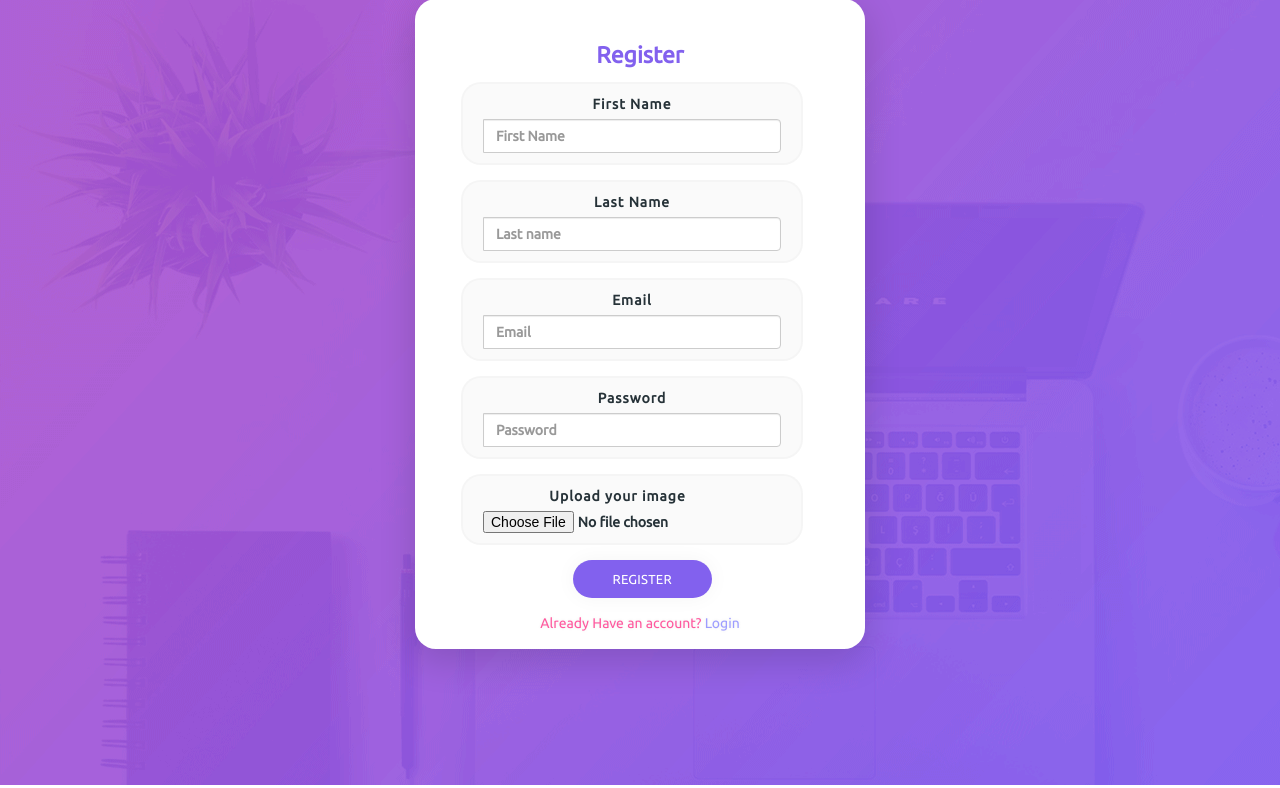
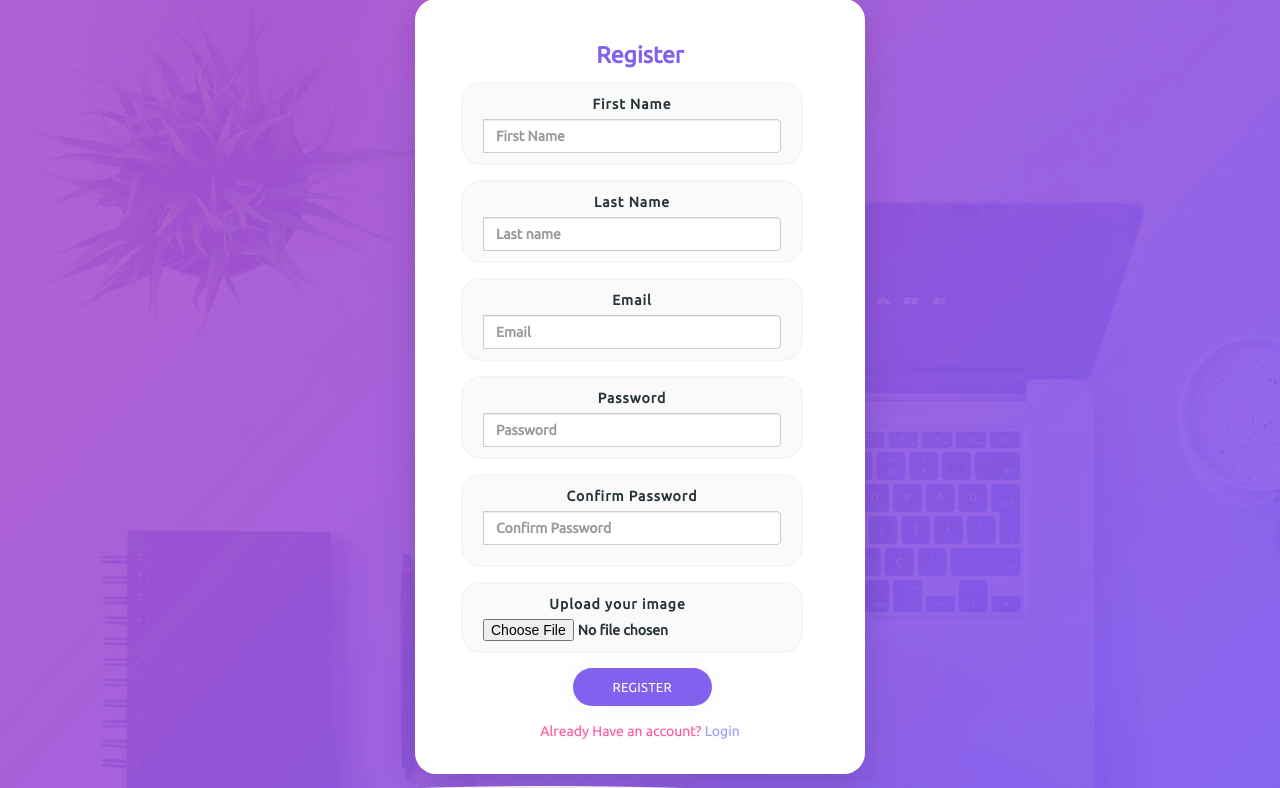
Before and after one commit to RitikMody/face-recognition-system, a Django app: page /register in a window 1280 px wide. Shown: the part 15-803 px from the top of the page. Run offline with Django 3.2, Linux system fonts and the light colour scheme; some libraries are stand-ins or nearby versions.

Commit message:
confirm password added

```diff
--- a/login/forms.py
+++ b/login/forms.py
@@ -5,6 +5,8 @@ from django.contrib.auth.forms import *
 
 
 class RegisterForm(forms.ModelForm):
+    password2 = forms.CharField(
+        min_length=6, max_length=14, label='Confirm Password', widget=forms.PasswordInput(attrs={'class': 'form-control', 'id': 'password2', 'onkeyup': 'check()', 'placeholder': 'Confirm Password'}))
 
     class Meta:
         model = Staff
@@ -20,4 +22,4 @@ class RegisterForm(forms.ModelForm):
         self.fields['lname'].widget = forms.TextInput(
             attrs={'class': 'form-control', 'placeholder': 'Last name'})
         self.fields['passwrd'].widget = forms.PasswordInput(
-            attrs={'class': 'form-control', 'placeholder': 'Password'})
+            attrs={'class': 'form-control', 'id': 'password', 'onkeyup': 'check()', 'placeholder': 'Password', 'minlength': 6, 'maxlength': 14})
--- a/login/static/login/css/login.css
+++ b/login/static/login/css/login.css
@@ -183,7 +183,7 @@ form.form1 {
 
 #video_feed {
   width: 200%;
-  height: 150%;
+  height: 145%;
   border: 2px solid black;
   padding: 2%;
 }
@@ -199,6 +199,7 @@ transform: scale(-1, 1);
 #or{
   font-size: 300%;
   margin-top: 150%;
+  color: #fff;
 }
 
 @media (max-width: 600px) {
--- a/login/static/login/css/register.css
+++ b/login/static/login/css/register.css
@@ -7,7 +7,7 @@
 .main {
     background-color: #FFFFFF;
     width: 450px;
-    height: 650px;
+    height: 775px;
     margin: 1em auto;
     border-radius: 1.5em;
     box-shadow: 0px 11px 35px 2px rgba(0, 0, 0, 0.14);
--- a/login/templates/login/login.html
+++ b/login/templates/login/login.html
@@ -17,7 +17,7 @@
 <body id="body">
     {% if messages %}
     {% for message in messages %}
-    <div class="alert alert-info alert-dismissible">
+    <div class="alert {% if message.tags %}alert-{{ message.tags }}{% endif %} alert-dismissible" role="alert">
         <a href="#" class="close" data-dismiss="alert" aria-label="close">&times;</a>
         <p align="center">{{message}}</p>
     </div>
@@ -51,7 +51,8 @@
                     <!-- <img src="../../../captured_images/img2.jpg"  alt="not found" > -->
                     <form class="form1" method="POST">
                         {% csrf_token %}
-                        <button type="submit" id="button" class="button2" name="facelogin" onclick="document.getElementById('video_feed').setAttribute('display', null)">
+                        <button type="submit" id="button" class="button2" name="facelogin"
+                            onclick="document.getElementById('video_feed').setAttribute('display', null)">
                             Face Login
                         </button>
                     </form>
@@ -60,4 +61,5 @@
         </div>
     </div>
 </body>
+
 </html>
--- a/login/templates/login/register.html
+++ b/login/templates/login/register.html
@@ -1,21 +1,35 @@
 {% load static %}
 <html>
+
 <head>
     <link rel="stylesheet" type="text/css" href="{% static 'login/css/register.css' %}" />
     <link rel="stylesheet" href="css/style.css">
     <link href="https://fonts.googleapis.com/css?family=Ubuntu" rel="stylesheet">
     <meta name="viewport" content="width=device-width, initial-scale=1" />
-    <link rel="stylesheet" href="path/to/font-awesome/css/font-awesome.min.css">
+    <link rel="stylesheet" href="https://cdnjs.cloudflare.com/ajax/libs/font-awesome/4.7.0/css/font-awesome.min.css">
     <link rel="stylesheet" href="https://maxcdn.bootstrapcdn.com/bootstrap/3.4.1/css/bootstrap.min.css">
     <script src="https://ajax.googleapis.com/ajax/libs/jquery/3.5.1/jquery.min.js"></script>
     <script src="https://maxcdn.bootstrapcdn.com/bootstrap/3.4.1/js/bootstrap.min.js"></script>
     <title>Register</title>
 </head>
+<script>
+    var check = function () {
+        if (document.getElementById('password').value ==
+            document.getElementById('password2').value) {
+            document.getElementById('alertPassword').style.color = '#8CC63E';
+            document.getElementById('alertPassword').innerHTML = '<span>Passwords Match !</span>';
+        } else {
+            document.getElementById('alertPassword').style.color = '#EE2B39';
+            document.getElementById('alertPassword').innerHTML = '<span>Passwords do not match</span>';
+        }
+    }
+</script>
 
 <body id="body">
+
     {% if messages %}
     {% for message in messages %}
-    <div class="alert alert-info alert-dismissible">
+    <div class="alert {% if message.tags %}alert-{{ message.tags }}{% endif %} alert-dismissible" role="alert">
         <a href="#" class="close" data-dismiss="alert" aria-label="close">&times;</a>
         <p align="center">{{message}}</p>
     </div>
@@ -70,6 +84,15 @@
             <div class="form-group">
                 <div class="un ">
                     <div class="input-group">
+                        <label>Confirm Password</label>
+                        {{form.password2}}
+                    </div>
+                    <p id="alertPassword"></p>
+                </div>
+            </div>
+            <div class="form-group">
+                <div class="un ">
+                    <div class="input-group">
                         <label>Upload your image</label>
                         {{form.img}}
                     </div>
@@ -85,6 +108,4 @@
 
 </body>
 
-
-
 </html>
--- a/login/views.py
+++ b/login/views.py
@@ -32,17 +32,19 @@ classifier = cv2.CascadeClassifier(os.path.join(
 # Create your views here.
 model = load_model("face_ver2.h5")
 
+
 def pre_process(path):
-  im = Image.open(path)
-  out = im.resize((96,96))
-  out = np.expand_dims(out, axis=0)
-  return np.array(out)
+    im = Image.open(path)
+    out = im.resize((96, 96))
+    out = np.expand_dims(out, axis=0)
+    return np.array(out)
 
 
 def register(request):
     if request.method == 'POST':
         form = RegisterForm(request.POST, request.FILES)
         if form.is_valid():
+            del form.fields['password2']
             email = form.cleaned_data['email']
             try:
                 staff_obj = Staff.objects.get(email=email)
@@ -55,7 +57,7 @@ def register(request):
                 frame = cv2.imread("media/"+str(obj.img))
                 gray = cv2.cvtColor(frame, cv2.COLOR_BGR2GRAY)
                 bboxes = classifier.detectMultiScale(gray)
-                if(len(bboxes)==1):
+                if(len(bboxes) == 1):
                     for box in bboxes:
                         x, y, width, height = box
                         x2, y2 = x + width, y + height
@@ -72,7 +74,6 @@ def register(request):
                         request, f'Unable to detect a unique face. Please upload one with just your face.')
                     obj.delete()
                     return redirect('register')
-
 
                 mail_subject = 'Verify your email account.'
                 current_site = get_current_site(request)
@@ -130,7 +131,7 @@ def login(request):
                         print(request.session['email'])
                         return redirect('home')
                     else:
-                        messages.error(
+                        messages.warning(
                             request, f'This password is incorrect. Please enter the correct passsword.')
                         return render(request, 'login/login.html')
                 else:
@@ -148,21 +149,36 @@ def login(request):
         for image in os.listdir(y):
             obj = Staff.objects.get(img='images/' + image)
             score = 0
-            score = model.predict([x,pre_process(y + '/' + image)])
+            score = model.predict([x, pre_process(y + '/' + image)])
             # print(obj.email+"="+score)
             if score > 0.5:
                 scores[obj.email] = score
         if len(scores) > 0:
+            print(len(scores))
             email = max(scores, key=scores.get)
-            request.session['email'] = email
-            return redirect('home')
+            try:
+                obj = Staff.objects.get(email=email)
+                print(obj)
+                if obj:
+                    if obj.is_email_active:
+                        request.session['email'] = email
+                        return redirect('home')
+                    else:
+                        messages.error(
+                            request, f'Please verify your email account first.')
+                        return redirect('login')
+            except:
+                pass
         else:
             messages.error(
-                        request, f'Unable to recognise the face.')
+                request, 'Unable to recognise the face.')
+            return redirect('login')
+            # return render(request, 'login/login.html', {'set_value': 0})
 
         return render(request, 'login/login.html', {'set_value': 1})
 
     return render(request, 'login/login.html')
+
 
 def home(request):
     try:
```
Also changed, not shown: facial_Login/settings.py (+7 -2 lines), captured_images/img.jpg, captured_images/img2.jpg, db.sqlite3, requirements.txt (line endings or trailing spaces).
